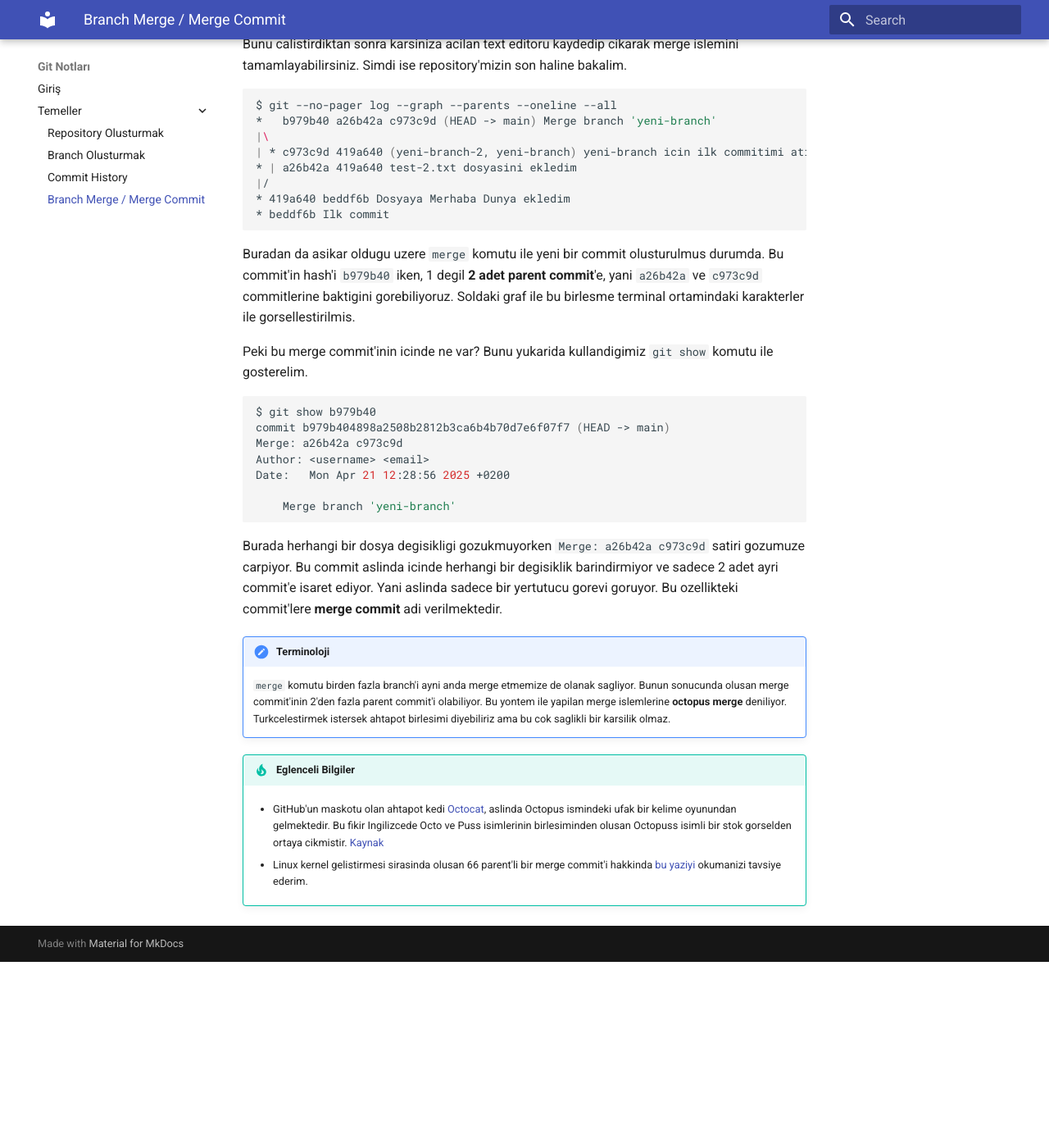
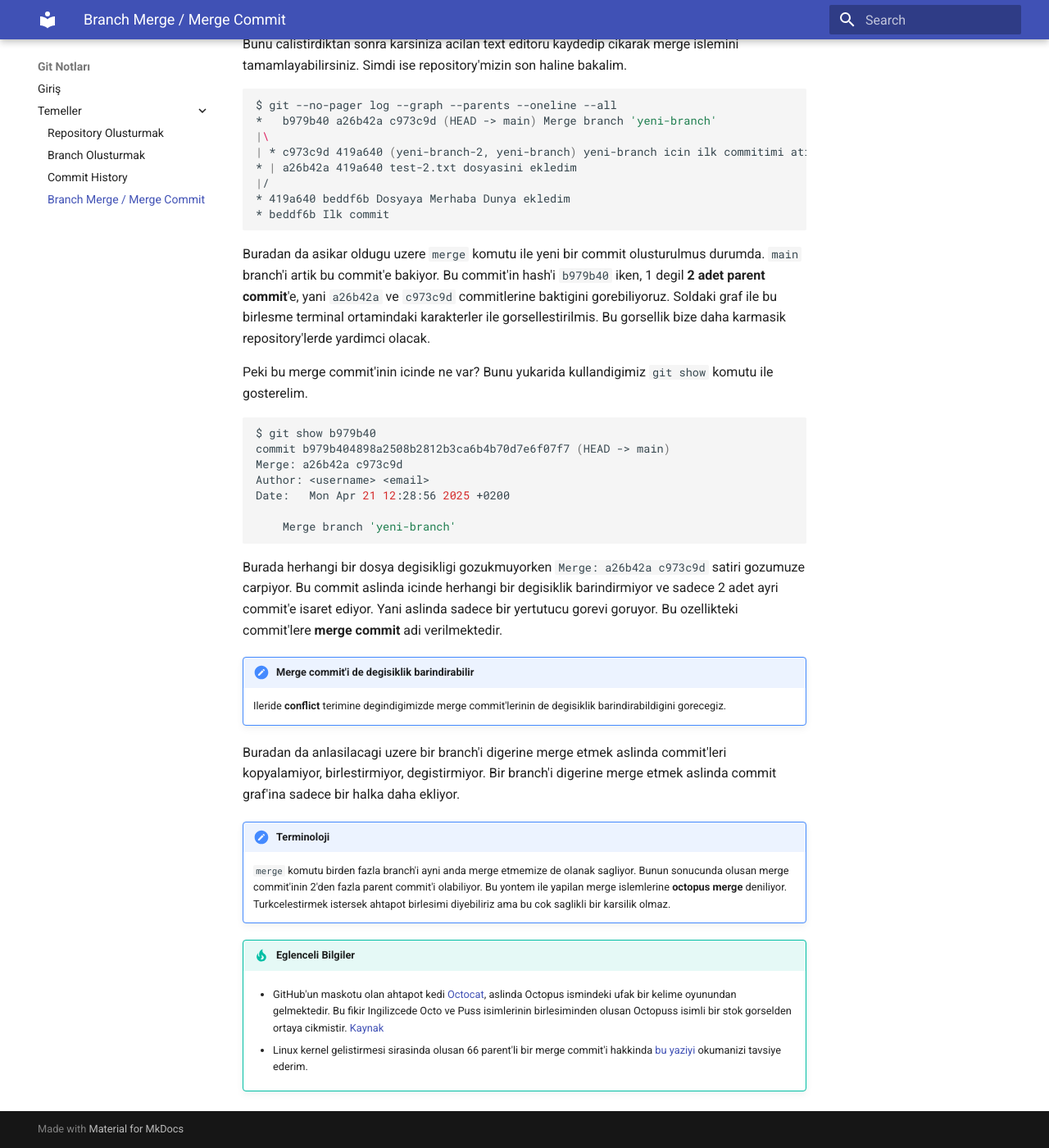
Before and after one commit to buravc/git-kilavuzu, an MkDocs documentation site: the page built from docs/temeller/merge-commit.md, in a window 1280 px wide and 1400 px high, scrolled down 2573 px. Shown: the whole window at 82% size. Built offline with MkDocs 1.6.1 and Material for MkDocs 9.7.7, drawn with Linux system fonts in a browser that asks for light colours; before the commit the page ends 3746 px from its top, so only the background shows below that.

Commit message:
improve merge-commit

````diff
--- a/docs/temeller/merge-commit.md
+++ b/docs/temeller/merge-commit.md
@@ -93,7 +93,7 @@ $ git --no-pager log --graph --parents --oneline --all
 * beddf6b Ilk commit
 ```
 
-Buradan da asikar oldugu uzere `merge` komutu ile yeni bir commit olusturulmus durumda. Bu commit'in hash'i `b979b40` iken, 1 degil **2 adet parent commit**'e, yani `a26b42a` ve `c973c9d` commitlerine baktigini gorebiliyoruz. Soldaki graf ile bu birlesme terminal ortamindaki karakterler ile gorsellestirilmis.
+Buradan da asikar oldugu uzere `merge` komutu ile yeni bir commit olusturulmus durumda. `main` branch'i artik bu commit'e bakiyor. Bu commit'in hash'i `b979b40` iken, 1 degil **2 adet parent commit**'e, yani `a26b42a` ve `c973c9d` commitlerine baktigini gorebiliyoruz. Soldaki graf ile bu birlesme terminal ortamindaki karakterler ile gorsellestirilmis. Bu gorsellik bize daha karmasik repository'lerde yardimci olacak.
 
 Peki bu merge commit'inin icinde ne var? Bunu yukarida kullandigimiz `git show` komutu ile gosterelim.
 
@@ -109,6 +109,11 @@ Date:   Mon Apr 21 12:28:56 2025 +0200
 
 Burada herhangi bir dosya degisikligi gozukmuyorken `Merge: a26b42a c973c9d` satiri gozumuze carpiyor. Bu commit aslinda icinde herhangi bir degisiklik barindirmiyor ve sadece 2 adet ayri commit'e isaret ediyor. Yani aslinda sadece bir yertutucu gorevi goruyor. Bu ozellikteki commit'lere **merge commit** adi verilmektedir.
 
+!!! note "Merge commit'i de degisiklik barindirabilir"
+    Ileride **conflict** terimine degindigimizde merge commit'lerinin de degisiklik barindirabildigini gorecegiz.
+
+Buradan da anlasilacagi uzere bir branch'i digerine merge etmek aslinda commit'leri kopyalamiyor, birlestirmiyor, degistirmiyor. Bir branch'i digerine merge etmek aslinda commit graf'ina sadece bir halka daha ekliyor.
+
 !!! note "Terminoloji"
     `merge` komutu birden fazla branch'i ayni anda merge etmemize de olanak sagliyor. Bunun sonucunda olusan merge commit'inin 2'den fazla parent commit'i olabiliyor. Bu yontem ile yapilan merge islemlerine **octopus merge** deniliyor. Turkcelestirmek istersek ahtapot birlesimi diyebiliriz ama bu cok saglikli bir karsilik olmaz.
 
````
